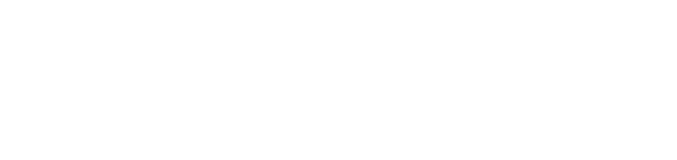
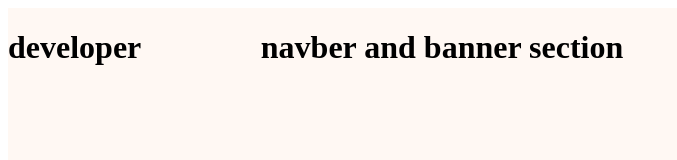
Before and after one commit to salinakarim/portfolio-project, a plain HTML site: page index.html in a window 1280 px wide. Shown: the whole page, without its empty margins (0-677 px from the left). Drawn offline with Linux system fonts and the light colour scheme.

Commit message:
created header section

```diff
--- a/index.html
+++ b/index.html
@@ -7,6 +7,23 @@
     <title>My portfolio website</title>
 </head>
 <body>
+<!-- started header section -->
+<header>
+    <div class="header">
+        <!-- developer section -->
+        <div class="developer">
+       <h1>developer</h1>
+        </div>
+<!-- navber and banner section -->
+
+        <div class="banner">
+            <h1>navber and banner section</h1>
+        </div>
+    </div>
+</header>
+
+
+
 
 
 </body>
--- a/style.css
+++ b/style.css
@@ -0,0 +1,12 @@
+.header{
+    background-color: #FFF8F3;
+    height: 600px;
+    display: flex;
+    justify-content: space-between;
+}
+.developer{
+    width: 20%;
+}
+.banner{
+    width: 80%;
+}
```
